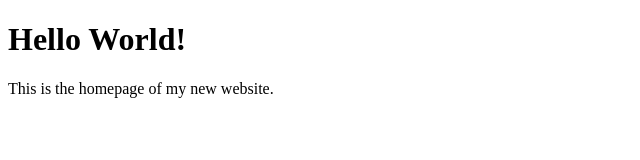
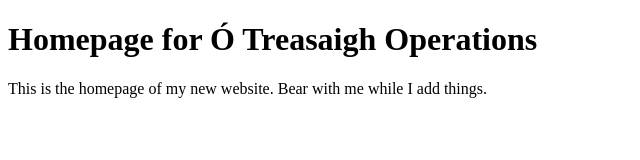
Before and after one commit to CTphys/OTOperations.github.io, a plain HTML site: page index.html in a window 1280 px wide. Shown: the whole page, without its empty margins (0-640 px from the left). Drawn offline with Linux system fonts and the light colour scheme.

Commit message:
Update index.html

```diff
--- a/index.html
+++ b/index.html
@@ -3,10 +3,10 @@
 <head>
     <meta charset="UTF-8">
     <meta name="viewport" content="width=device-width, initial-scale=1.0">
-    <title>Welcome to My Website!</title>
+    <title>Welcome!</title>
 </head>
 <body>
-    <h1>Hello World!</h1>
-    <p>This is the homepage of my new website.</p>
+    <h1>Homepage for Ó Treasaigh Operations</h1>
+    <p>This is the homepage of my new website. Bear with me while I add things.</p>
 </body>
 </html>
```
